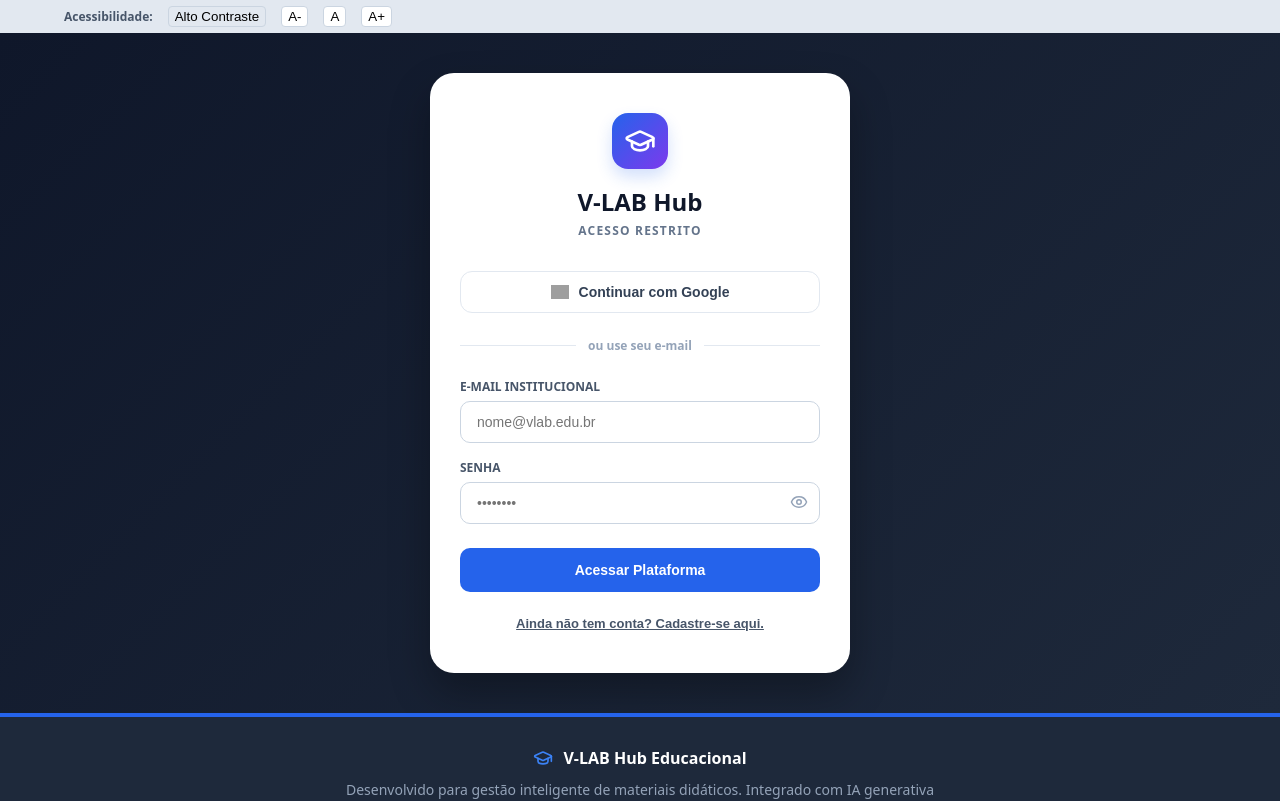
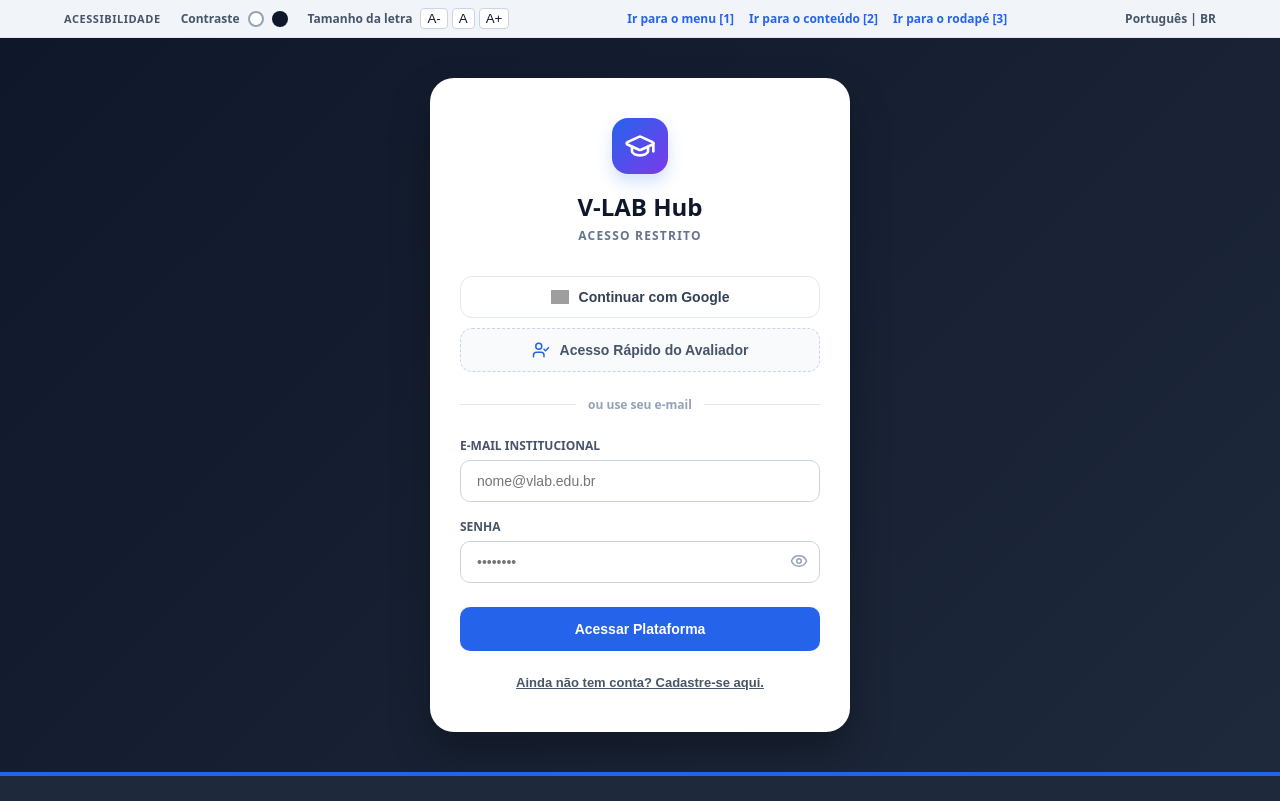
Before and after one commit to willianrupert/vlab-desafio-hub-fullstack, a React (Vite) app in the folder frontend/: page / in a window 1280 px wide. Shown: the top 801 px of the page. Built offline with nearby package versions, Linux system fonts and the light colour scheme; no server answers; grey boxes are pictures that could not be loaded.

Commit message:
feat(frontend): integra Firebase Auth (Google e E-mail), tela de login e acessibilidade Gov

```diff
--- a/frontend/src/App.jsx
+++ b/frontend/src/App.jsx
@@ -26,16 +26,38 @@ export default function App() {
   return (
     <div style={{ minHeight: "100vh", display: "flex", flexDirection: "column", background: "#f8fafc" }}>
 
-      {/* 1. BARRA GLOBAL DE ACESSIBILIDADE (Fica sempre visível) */}
-      <div className="barra-acessibilidade" style={{ background: "#e2e8f0", padding: "6px 5%", display: "flex", justifyContent: "space-between", alignItems: "center", fontSize: "12px", color: "#475569", fontWeight: "600" }}>
+      {/* 1. BARRA GLOBAL DE ACESSIBILIDADE (Padrão Gov.br) */}
+      <div className="barra-acessibilidade" style={{ background: "#f1f5f9", padding: "8px 5%", display: "flex", justifyContent: "space-between", alignItems: "center", fontSize: "12px", color: "#475569", fontWeight: "600", borderBottom: "1px solid #e2e8f0", flexWrap: "wrap", gap: "10px" }}>
+
+        {/* Bloco Esquerdo: Controles */}
+        <div style={{ display: "flex", gap: "20px", alignItems: "center", flexWrap: "wrap" }}>
+          <span style={{ textTransform: "uppercase", letterSpacing: "0.05em", fontSize: "11px" }}>Acessibilidade</span>
+
+          <div style={{ display: "flex", alignItems: "center", gap: "8px" }}>
+            <span>Contraste</span>
+            <button onClick={() => setHighContrast(false)} style={{ width: "16px", height: "16px", borderRadius: "50%", background: "white", border: "2px solid #94a3b8", cursor: "pointer" }} title="Contraste Padrão"></button>
+            <button onClick={() => setHighContrast(true)} style={{ width: "16px", height: "16px", borderRadius: "50%", background: "#0f172a", border: "none", cursor: "pointer" }} title="Alto Contraste"></button>
+          </div>
+
+          <div style={{ display: "flex", alignItems: "center", gap: "4px" }}>
+            <span style={{ marginRight: "4px" }}>Tamanho da letra</span>
+            <button onClick={() => setFontSize(prev => Math.max(prev - 10, 80))} style={{ border: "1px solid #cbd5e1", background: "white", padding: "2px 6px", cursor: "pointer", borderRadius: "4px", color: "#0f172a" }}>A-</button>
+            <button onClick={() => setFontSize(100)} style={{ border: "1px solid #cbd5e1", background: "white", padding: "2px 6px", cursor: "pointer", borderRadius: "4px", color: "#0f172a" }}>A</button>
+            <button onClick={() => setFontSize(prev => Math.min(prev + 10, 150))} style={{ border: "1px solid #cbd5e1", background: "white", padding: "2px 6px", cursor: "pointer", borderRadius: "4px", color: "#0f172a" }}>A+</button>
+          </div>
+        </div>
+
+        {/* Bloco Central: Atalhos */}
         <div style={{ display: "flex", gap: "15px", alignItems: "center" }}>
-          <span>Acessibilidade:</span>
-          <button onClick={() => setHighContrast(!highContrast)} style={{ background: "none", border: "1px solid #cbd5e1", cursor: "pointer", borderRadius: "4px", padding: "2px 6px" }}>Alto Contraste</button>
-          <button onClick={() => setFontSize(prev => Math.max(prev - 10, 80))} style={{ border: "1px solid #cbd5e1", background: "white", padding: "2px 6px", cursor: "pointer", borderRadius: "4px" }}>A-</button>
-          <button onClick={() => setFontSize(100)} style={{ border: "1px solid #cbd5e1", background: "white", padding: "2px 6px", cursor: "pointer", borderRadius: "4px" }}>A</button>
-          <button onClick={() => setFontSize(prev => Math.min(prev + 10, 150))} style={{ border: "1px solid #cbd5e1", background: "white", padding: "2px 6px", cursor: "pointer", borderRadius: "4px" }}>A+</button>
+          <a href="#menu" style={{ color: "#2563eb", textDecoration: "none", transition: "color 0.2s" }} onMouseEnter={e => e.target.style.textDecoration = "underline"} onMouseLeave={e => e.target.style.textDecoration = "none"}>Ir para o menu [1]</a>
+          <a href="#conteudo" style={{ color: "#2563eb", textDecoration: "none", transition: "color 0.2s" }} onMouseEnter={e => e.target.style.textDecoration = "underline"} onMouseLeave={e => e.target.style.textDecoration = "none"}>Ir para o conteúdo [2]</a>
+          <a href="#rodape" style={{ color: "#2563eb", textDecoration: "none", transition: "color 0.2s" }} onMouseEnter={e => e.target.style.textDecoration = "underline"} onMouseLeave={e => e.target.style.textDecoration = "none"}>Ir para o rodapé [3]</a>
         </div>
-        {user && <div style={{ color: "#2563eb" }}>Logado como: {user.name}</div>}
+
+        {/* Bloco Direito: Idioma */}
+        <div style={{ display: "flex", alignItems: "center", gap: "5px" }}>
+          <span style={{ fontWeight: "700" }}>Português | BR</span>
+        </div>
       </div>
 
       {/* 2. ROTEAMENTO DE TELAS (Login vs Painel Interno) */}
--- a/frontend/src/features/auth/AuthProvider.jsx
+++ b/frontend/src/features/auth/AuthProvider.jsx
@@ -1,4 +1,7 @@
 import React, { createContext, useContext, useState } from 'react';
+import { auth, googleProvider } from '../../services/firebase';
+import { createUserWithEmailAndPassword, signInWithEmailAndPassword, signInWithPopup, signOut } from 'firebase/auth';
+import { api } from '../../services/api';
 
 const AuthContext = createContext(null);
 
@@ -10,52 +13,61 @@ export function AuthProvider({ children }) {
 
   const login = async (email, password) => {
     setLoading(true);
-    return new Promise((resolve, reject) => {
-      setTimeout(() => {
-        if (email && password) {
-          setUser({ name: email.split('@')[0], email: email, avatar: email[0].toUpperCase() });
-          resolve();
-        } else {
-          reject(new Error("Preencha e-mail e senha."));
-        }
-        setLoading(false);
-      }, 1000);
-    });
+    try {
+      const userCredential = await signInWithEmailAndPassword(auth, email, password);
+      const fbUser = userCredential.user;
+      setUser({ name: fbUser.displayName || email.split('@')[0], email: fbUser.email, avatar: email[0].toUpperCase() });
+    } finally {
+      setLoading(false);
+    }
   };
 
-  // NOVA FUNÇÃO: Registro de Usuário
   const register = async (nome, email, password) => {
     setLoading(true);
-    return new Promise((resolve, reject) => {
-      setTimeout(() => {
-        if (nome && email && password) {
-          setUser({ name: nome.split(' ')[0], email: email, avatar: nome[0].toUpperCase() });
-          resolve();
-        } else {
-          reject(new Error("Preencha todos os campos para criar a conta."));
-        }
-        setLoading(false);
-      }, 1200);
-    });
+    try {
+      const userCredential = await createUserWithEmailAndPassword(auth, email, password);
+      const fbUser = userCredential.user;
+
+      // Salva no banco de dados Python!
+      await api.syncDocente({ nome, email, firebase_uid: fbUser.uid });
+
+      setUser({ name: nome.split(' ')[0], email: email, avatar: nome[0].toUpperCase() });
+    } finally {
+      setLoading(false);
+    }
   };
 
   const loginGoogle = async () => {
     setLoading(true);
-    return new Promise((resolve) => {
-      setTimeout(() => {
-        setUser({ name: "Avaliador", email: "avaliador@vlab.edu.br", avatar: "A" });
-        setLoading(false);
-        resolve();
-      }, 1000);
-    });
+    try {
+      const result = await signInWithPopup(auth, googleProvider);
+      const fbUser = result.user;
+      const nome = fbUser.displayName || "Docente";
+
+      // Salva ou atualiza no banco de dados Python!
+      await api.syncDocente({ nome, email: fbUser.email, firebase_uid: fbUser.uid });
+
+      setUser({ name: nome.split(' ')[0], email: fbUser.email, avatar: nome[0].toUpperCase() });
+    } finally {
+      setLoading(false);
+    }
   };
 
-  const logout = () => {
+  // BOTÃO MÁGICO PARA O AVALIADOR
+  const loginAvaliador = async () => {
+    setLoading(true);
+    await new Promise(resolve => setTimeout(resolve, 800));
+    setUser({ name: "Avaliador", email: "avaliador@vlab.edu.br", avatar: "A" });
+    setLoading(false);
+  };
+
+  const logout = async () => {
+    await signOut(auth);
     setUser(null);
   };
 
   return (
-    <AuthContext.Provider value={{ user, loading, login, register, loginGoogle, logout }}>
+    <AuthContext.Provider value={{ user, loading, login, register, loginGoogle, loginAvaliador, logout }}>
       {children}
     </AuthContext.Provider>
   );
--- a/frontend/src/features/auth/AuthScreen.jsx
+++ b/frontend/src/features/auth/AuthScreen.jsx
@@ -1,11 +1,9 @@
 import React, { useState } from 'react';
-import { Eye, EyeOff, Loader2, GraduationCap, UserPlus } from 'lucide-react';
+import { Eye, EyeOff, Loader2, GraduationCap, UserCheck } from 'lucide-react';
 import { useAuth } from './AuthProvider';
 
 export default function AuthScreen() {
-  const { login, register, loginGoogle, loading } = useAuth();
-
-  // Controle para saber se está na tela de Login ou Criar Conta
+  const { login, register, loginGoogle, loginAvaliador, loading } = useAuth();
   const [isRegistering, setIsRegistering] = useState(false);
 
   const [nome, setNome] = useState('');
@@ -24,7 +22,10 @@ export default function AuthScreen() {
         await login(email, password);
       }
     } catch (err) {
-      setError(err.message);
+      // Traduz erros comuns do Firebase para o usuário
+      if (err.code === 'auth/invalid-credential') setError('E-mail ou senha incorretos.');
+      else if (err.code === 'auth/email-already-in-use') setError('Este e-mail já está cadastrado.');
+      else setError('Erro na autenticação. Verifique os dados.');
     }
   };
 
@@ -48,10 +49,18 @@ export default function AuthScreen() {
           </div>
         )}
 
-        <button type="button" onClick={loginGoogle} disabled={loading} style={{ width: "100%", display: "flex", alignItems: "center", justifyContent: "center", gap: "10px", background: "white", border: "1px solid #e2e8f0", padding: "12px", borderRadius: "12px", fontSize: "14px", fontWeight: "700", color: "#334155", cursor: "pointer", marginBottom: "24px", transition: "all 0.2s" }}>
-          <img src="https://www.svgrepo.com/show/475656/google-color.svg" alt="Google" style={{ width: "18px" }} />
-          Continuar com Google
-        </button>
+        {/* ÁREA DOS BOTÕES EXTERNOS */}
+        <div style={{ display: "flex", flexDirection: "column", gap: "10px", marginBottom: "24px" }}>
+          <button type="button" onClick={loginGoogle} disabled={loading} style={{ width: "100%", display: "flex", alignItems: "center", justifyContent: "center", gap: "10px", background: "white", border: "1px solid #e2e8f0", padding: "12px", borderRadius: "12px", fontSize: "14px", fontWeight: "700", color: "#334155", cursor: "pointer", transition: "all 0.2s" }}>
+            <img src="https://www.svgrepo.com/show/475656/google-color.svg" alt="Google" style={{ width: "18px" }} />
+            Continuar com Google
+          </button>
+
+          <button type="button" onClick={loginAvaliador} disabled={loading} style={{ width: "100%", display: "flex", alignItems: "center", justifyContent: "center", gap: "10px", background: "#f8fafc", border: "1px dashed #cbd5e1", padding: "12px", borderRadius: "12px", fontSize: "14px", fontWeight: "700", color: "#475569", cursor: "pointer", transition: "all 0.2s" }} title="Acesso rápido para avaliação">
+            <UserCheck size={18} color="#2563eb" />
+            Acesso Rápido do Avaliador
+          </button>
+        </div>
 
         <div style={{ display: "flex", alignItems: "center", gap: "12px", marginBottom: "24px" }}>
           <div style={{ flex: 1, height: "1px", background: "#e2e8f0" }}></div>
@@ -60,8 +69,6 @@ export default function AuthScreen() {
         </div>
 
         <form onSubmit={handleSubmit} style={{ display: "flex", flexDirection: "column", gap: "16px" }}>
-
-          {/* Campo NOME (Só aparece no Registro) */}
           {isRegistering && (
             <div>
               <label style={{ display: "block", fontSize: "12px", fontWeight: "700", color: "#475569", marginBottom: "6px" }}>NOME COMPLETO</label>
@@ -87,7 +94,6 @@ export default function AuthScreen() {
           </button>
         </form>
 
-        {/* Botão para alternar entre Login e Registro */}
         <button type="button" onClick={() => { setIsRegistering(!isRegistering); setError(''); }} style={{ width: "100%", background: "none", border: "none", color: "#475569", fontSize: "13px", fontWeight: "600", marginTop: "24px", cursor: "pointer", textDecoration: "underline" }}>
           {isRegistering ? "Já tenho uma conta. Fazer Login." : "Ainda não tem conta? Cadastre-se aqui."}
         </button>
--- /dev/null
+++ b/frontend/src/services/firebase.js
@@ -0,0 +1,16 @@
+import { initializeApp } from "firebase/app";
+import { getAuth, GoogleAuthProvider } from "firebase/auth";
+
+// O Vite exige que as variáveis de ambiente comecem com VITE_
+const firebaseConfig = {
+  apiKey: import.meta.env.VITE_FIREBASE_API_KEY,
+  authDomain: import.meta.env.VITE_FIREBASE_AUTH_DOMAIN,
+  projectId: import.meta.env.VITE_FIREBASE_PROJECT_ID,
+  storageBucket: import.meta.env.VITE_FIREBASE_STORAGE_BUCKET,
+  messagingSenderId: import.meta.env.VITE_FIREBASE_MESSAGING_SENDER_ID,
+  appId: import.meta.env.VITE_FIREBASE_APP_ID
+};
+
+const app = initializeApp(firebaseConfig);
+export const auth = getAuth(app);
+export const googleProvider = new GoogleAuthProvider();
```
Also changed, not shown: frontend/src/services/api.js (+11 -0 lines).
